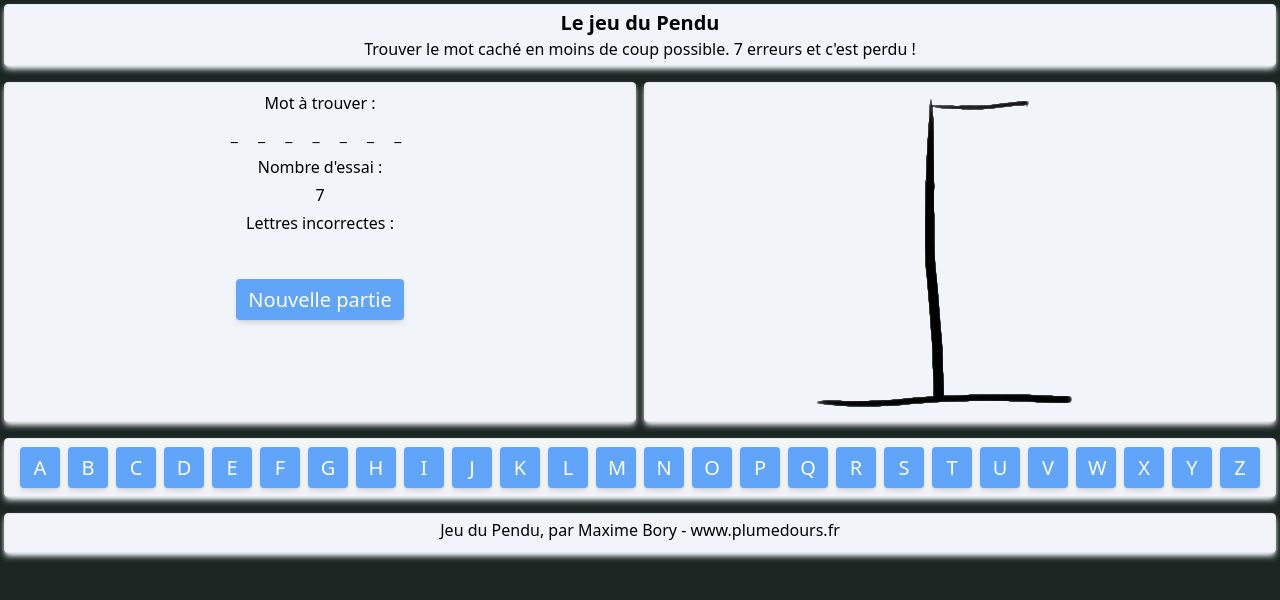
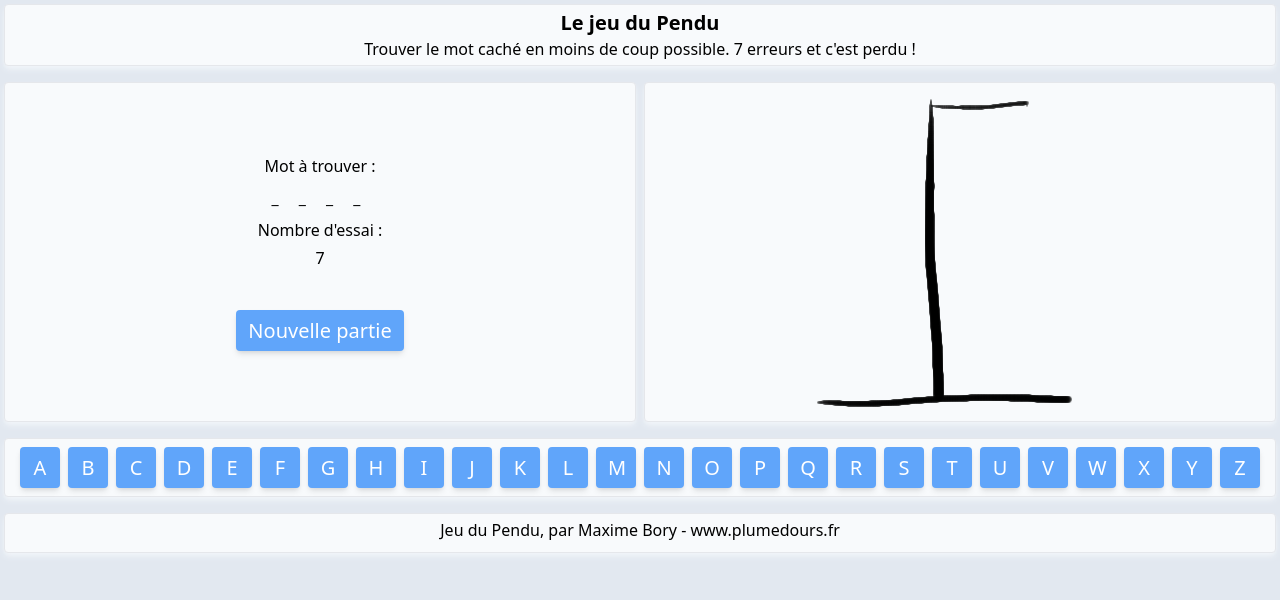
Before and after one commit to plumedours/pendu, a website: page index.html in a window 1280 px wide. Both pictures are taken after a click on the button "Nouvelle partie". Drawn offline with Linux system fonts and the light colour scheme.

Commit message:
Add files via upload

```diff
--- a/app.js
+++ b/app.js
@@ -4,6 +4,322 @@ const findWord = document.getElementById("findWord");
 const wrongLabel = document.getElementById("wrongLabel");
 const penduImg = document.getElementById("penduImg");
 const keyboard = document.getElementById("keyboard");
+const wordsList = [
+  "ANE",
+  "AXE",
+  "BEL",
+  "BIP",
+  "CAR",
+  "COL",
+  "COQ",
+  "COR",
+  "COU",
+  "CRI",
+  "GAG",
+  "GAZ",
+  "GEL",
+  "JUS",
+  "NET",
+  "NUL",
+  "VAL",
+  "SKI",
+  "SOT",
+  "TAS",
+  "TIC",
+  "ATRE",
+  "BEAU",
+  "BETE",
+  "BOXE",
+  "BRUN",
+  "CERF",
+  "CHEZ",
+  "CIRE",
+  "DAME",
+  "DENT",
+  "DOCK",
+  "DODO",
+  "DRAP",
+  "DUNE",
+  "EMEU",
+  "FADO",
+  "FAUX",
+  "IBIS",
+  "JAZZ",
+  "JOLI",
+  "JOUE",
+  "KAKI",
+  "LOGO",
+  "LOIN",
+  "LONG",
+  "LUNE",
+  "LYNX",
+  "MINE",
+  "MURE",
+  "OUIE",
+  "OURS",
+  "PION",
+  "RHUM",
+  "RIDE",
+  "ROCK",
+  "SEAU",
+  "TEST",
+  "THYM",
+  "TROU",
+  "TRUC",
+  "USER",
+  "VERT",
+  "YOGI",
+  "WATT",
+  "ACCES",
+  "AIMER",
+  "ALOES",
+  "ASSEZ",
+  "AVION",
+  "AWALE",
+  "BALAI",
+  "BANJO",
+  "BARBE",
+  "BONNE",
+  "BRUIT",
+  "BUCHE",
+  "CACHE",
+  "CAPOT",
+  "CARTE",
+  "CHIEN",
+  "CRANE",
+  "CYCLE",
+  "EBENE",
+  "ESSAI",
+  "GIFLE",
+  "HONNI",
+  "JAMBE",
+  "KOALA",
+  "LIVRE",
+  "LOURD",
+  "MAMAN",
+  "MOULT",
+  "NOEUD",
+  "ORTIE",
+  "PECHE",
+  "POIRE",
+  "POMME",
+  "POSTE",
+  "PRUNE",
+  "RADAR",
+  "RADIS",
+  "ROBOT",
+  "ROUTE",
+  "RUGBY",
+  "SEUIL",
+  "TAUPE",
+  "TENUE",
+  "TEXTE",
+  "TYRAN",
+  "USUEL",
+  "VALSE",
+  "ACAJOU",
+  "AGNEAU",
+  "ALARME",
+  "ANANAS",
+  "ANGORA",
+  "ANIMAL",
+  "ARCADE",
+  "AVIRON",
+  "AZIMUT",
+  "BABINE",
+  "BALADE",
+  "BONZAI",
+  "BASSON",
+  "BILLET",
+  "BOUCHE",
+  "BOUCLE",
+  "BRONZE",
+  "CABANE",
+  "CAIMAN",
+  "CLOCHE",
+  "CHEQUE",
+  "CIRAGE",
+  "COCCYX",
+  "CRAYON",
+  "GARAGE",
+  "GOSPEL",
+  "GOULOT",
+  "GRAMME",
+  "GRELOT",
+  "GUENON",
+  "HOCHET",
+  "HORMIS",
+  "HUMOUR",
+  "HURLER",
+  "JARGON",
+  "LIMITE",
+  "LIONNE",
+  "MENTHE",
+  "OISEAU",
+  "PODIUM",
+  "POULPE",
+  "POUMON",
+  "PUZZLE",
+  "QUARTZ",
+  "RAPIDE",
+  "SEISME",
+  "TETINE",
+  "TOMATE",
+  "WALLABY",
+  "WHISKY",
+  "ZIPPER",
+  "ABRITER",
+  "BALLAST",
+  "BARYTON",
+  "BASSINE",
+  "BATAVIA",
+  "BILLARD",
+  "BRETZEL",
+  "CITHARE",
+  "CHARIOT",
+  "CLAIRON",
+  "CORBEAU",
+  "CORTEGE",
+  "CRAPAUD",
+  "CYMBALE",
+  "DENTIER",
+  "DJEMBE",
+  "DRAPEAU",
+  "EXEMPLE",
+  "FOURMIS",
+  "GRANDIR",
+  "ICEBERG",
+  "JAVELOT",
+  "JOCKEY",
+  "JOURNAL",
+  "JOURNEE",
+  "JOUXTER",
+  "LOSANGE",
+  "MACADAM",
+  "MONDIAL",
+  "NOTABLE",
+  "OXYGENE",
+  "PANIQUE",
+  "PETROLE",
+  "POTERIE",
+  "POUVOIR",
+  "RENEGAT",
+  "SCOOTER",
+  "SENTEUR",
+  "SIFFLET",
+  "SPIRALE",
+  "SUCETTE",
+  "STROPHE",
+  "TONNEAU",
+  "TROUSSE",
+  "TUNIQUE",
+  "UKULELE",
+  "VAUTOUR",
+  "ZOZOTER",
+  "AQUARIUM",
+  "ARAIGNEE",
+  "ARBALETE",
+  "ARCHIPEL",
+  "BANQUISE",
+  "BATTERIE",
+  "BROCANTE",
+  "BROUHAHA",
+  "CAPELINE",
+  "CLAVECIN",
+  "CLOPORTE",
+  "DEBUTANT",
+  "DIAPASON",
+  "GANGSTER",
+  "GOTHIQUE",
+  "HAUTBOIS",
+  "HERISSON",
+  "LOGICIEL",
+  "OBJECTIF",
+  "PARANOIA",
+  "PARCOURS",
+  "PASTICHE",
+  "QUESTION",
+  "QUETSCHE",
+  "SCARABEE",
+  "SCORPION",
+  "SYMPTOME",
+  "TABOURET",
+  "TOMAHAWK",
+  "TOUJOURS",
+  "TOURISME",
+  "TRIANGLE",
+  "UTOPIQUE",
+  "ZEPPELIN",
+  "ACCORDEON",
+  "ASCENSEUR",
+  "ASCENSION",
+  "ASEPTISER",
+  "AUTOROUTE",
+  "AVALANCHE",
+  "BALALAIKA",
+  "BILBOQUET",
+  "BOURRICOT",
+  "BRILLANCE",
+  "CABRIOLET",
+  "CONTRARIO",
+  "CORNEMUSE",
+  "DANGEREUX",
+  "EPLUCHAGE",
+  "FEODALITE",
+  "FORTERESSE",
+  "GONDOLIER",
+  "GRAPHIQUE",
+  "HOROSCOPE",
+  "INTREPIDE",
+  "KLAXONNER",
+  "MASCARADE",
+  "METAPHORE",
+  "NARRATEUR",
+  "PERIPETIE",
+  "POPULAIRE",
+  "PRINTEMPS",
+  "QUEMANDER",
+  "TAMBOURIN",
+  "VESTIAIRE",
+  "XYLOPHONE",
+  "ACROSTICHE",
+  "APOCALYPSE",
+  "ATTRACTION",
+  "AVENTURIER",
+  "BOUILLOTTE",
+  "CITROUILLE",
+  "CONTROVERSE",
+  "COQUELICOT",
+  "DISSIMULER",
+  "FLIBUSTIER",
+  "FORESTIERE",
+  "GRENOUILLE",
+  "IMPOSSIBLE",
+  "LABYRINTHE",
+  "MAHARADJAH",
+  "PRUDEMMENT",
+  "QUADRICEPS",
+  "SOLILOQUER",
+  "SUBJECTIVE",
+  "BACCALAUREAT",
+  "ABRACADABRA",
+  "FRANCOPHILE",
+  "PANDEMONIUM",
+  "CHLOROPHYLLE",
+  "METALLURGIE",
+  "METAMORPHOSE",
+  "MONTGOLFIERE",
+  "KALEIDOSCOPE",
+  "CONQUISTADOR",
+  "CONSPIRATEUR",
+  "RHODODENDRON",
+  "QUALIFICATION",
+  "PROTOZOAIRE",
+  "QUADRILATERE",
+  "ZYGOMATIQUE",
+  "SORCELLERIE",
+  "BELLIGERANT",
+];
 
 let srcImg = 0;
 let inGame = false; //partie en cours ou non
@@ -13,7 +329,7 @@ let words = 0; //pour compter le nombre de mot du tableau
 let wordsPlayed = ""; //pour garder en mémoire les mots déjà joués
 let wordInGame = "";
 // let lettersOK = "ABCDEFGHIJKLMNOPQRSTUVWXYZ";
-let wordsList = ["BONJOUR", "POMME", "ABRICOT", "CHIEN", "CHAT"];
+// let wordsList = ["BONJOUR", "POMME", "ABRICOT", "CHIEN", "CHAT"];
 let arr = [];
 
 console.log(inGame);
@@ -32,6 +348,7 @@ newGameBtn.addEventListener("click", () => {
   keyboard.style.display = "block";
   console.log(inGame);
   getRandomWord();
+  restParty();
 });
 
 lettersBtn.forEach((letter) => {
@@ -62,3 +379,16 @@ lettersBtn.forEach((letter) => {
     }
   });
 });
+
+function restParty() {
+  lettersBtn.forEach((letter) => {
+    letter.classList.add("bg-blue-400");
+    letter.classList.remove("bg-red-400");
+    letter.classList.remove("bg-green-400");
+    letter.disabled = false;
+    wrong = 7;
+    srcImg = 0;
+    wrongLabel.textContent = wrong;
+    penduImg.src = "./img/hangman_" + srcImg + ".png";
+  });
+}
--- a/index.html
+++ b/index.html
@@ -10,7 +10,7 @@
   </head>
   <body>
     <div class="flex flex-col text-center gap-2">
-      <div class="bg-slate-100 h-22 border">
+      <div class="bg-slate-50 h-22 border">
         <h1 class="text-xl font-bold">Le jeu du Pendu</h1>
         <p>
           Trouver le mot caché en moins de coup possible. 7 erreurs et c'est
@@ -18,17 +18,16 @@
         </p>
       </div>
       <div class="flex flex-row justify-center">
-        <div class="bg-slate-100 w-full flex flex-col border">
-          <div class="lex flex-col h-full justify-center items-center">
-            <div><h2 id="leMot" class="leading-loose">Mot à trouver :</h2></div>
+        <div class="bg-slate-50 w-full flex flex-col border">
+          <div class="flex flex-col h-full justify-center">
+            <div><h2 class="leading-loose">Mot à trouver :</h2></div>
             <div>
-              <p id="findWord" class="findWord leading-loose">______</p>
+              <p id="findWord" class="findWord leading-loose"></p>
             </div>
             <div>
               <p class="leading-loose">Nombre d'essai :</p>
               <p id="wrongLabel">7</p>
             </div>
-            <div><p class="leading-loose">Lettres incorrectes :</p></div>
             <div>
               <button
                 id="newGameBtn"
@@ -39,11 +38,11 @@
             </div>
           </div>
         </div>
-        <div class="bg-slate-100 w-full flex justify-center border">
+        <div class="bg-slate-50 w-full flex justify-center border">
           <img id="penduImg" src="./img/hangman_0.png" alt="" srcset="" />
         </div>
       </div>
-      <div id="keyboard" class="bg-slate-100 h-auto border">
+      <div id="keyboard" class="bg-slate-50 h-auto border">
         <div class="w-full">
           <button id="btn_a" class="letter bg-blue-400" type="button">A</button
           ><button id="btn_b" class="letter bg-blue-400" type="button">B</button
@@ -75,14 +74,14 @@
           </button>
         </div>
       </div>
-      <div class="bg-slate-100 h-10 border">
+      <footer class="bg-slate-50 h-10 border">
         <p>
           Jeu du Pendu, par Maxime Bory -
           <a href="https://www.plumedours.fr" target="_blank"
             >www.plumedours.fr</a
           >
         </p>
-      </div>
+      </footer>
     </div>
     <script src="./app.js"></script>
   </body>
```
Also changed, not shown: dist/output.css.
